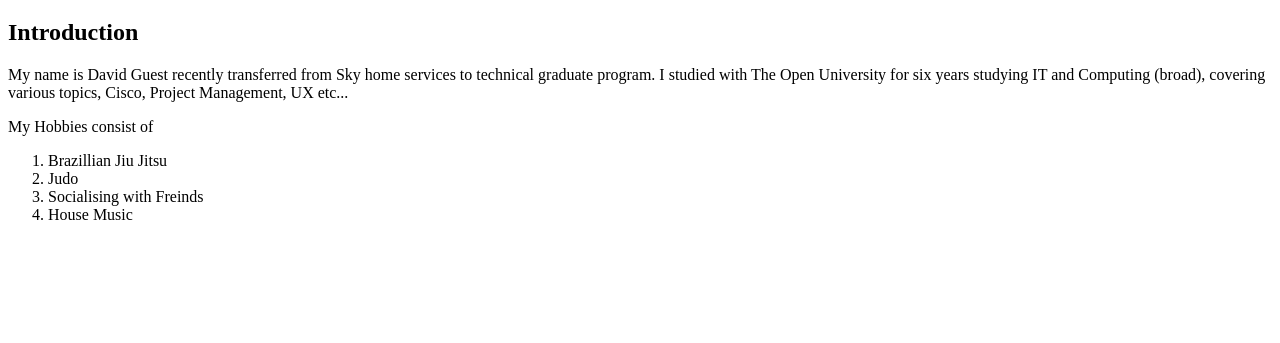
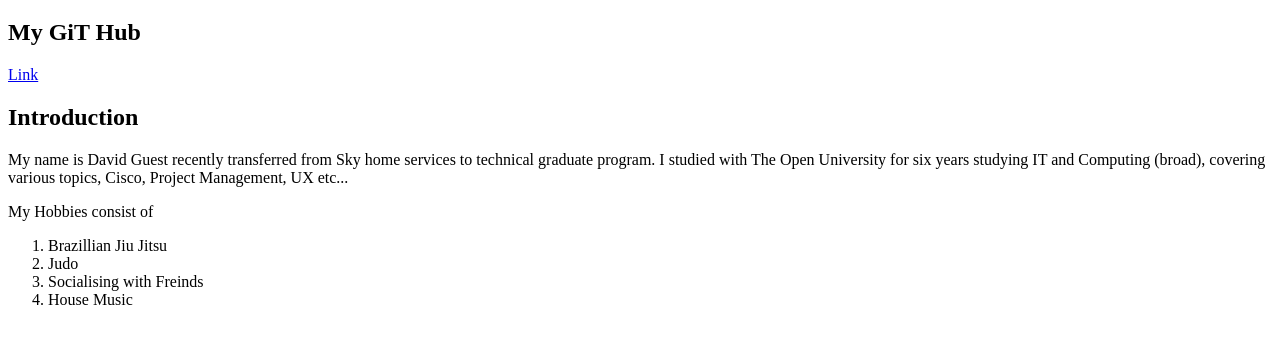
Before and after one commit to David-MJ-Guest/My_Website, a plain HTML site: page index.html in a window 1280 px wide. Shown: the part 61-404 px from the top of the page. Drawn offline with Linux system fonts and the light colour scheme.

Commit message:
links added

```diff
--- a/index.html
+++ b/index.html
@@ -7,9 +7,15 @@
 </head>
 <body>
     <h1>About Me</h1>
+
+    <h2>My GiT Hub</h2> <a href="https://github.com/David-MJ-Guest/My_Website">Link</a>
+
+    <div id = "Introduction">
     <h2>Introduction</h2>
     <p>My name is David Guest recently transferred from Sky home services to technical graduate program. I studied with The Open University for six years studying IT and Computing (broad), covering various topics, Cisco, Project Management, UX etc...
-    </p>
+    </p></div>
+
+    <div id="Hobbies">
     <p> My Hobbies consist of
     </p>
     <ol>
@@ -25,6 +31,6 @@
         <li>
             House Music
         </li>
-    </ol>
+    </ol></div>
 </body>
 </html>
```
